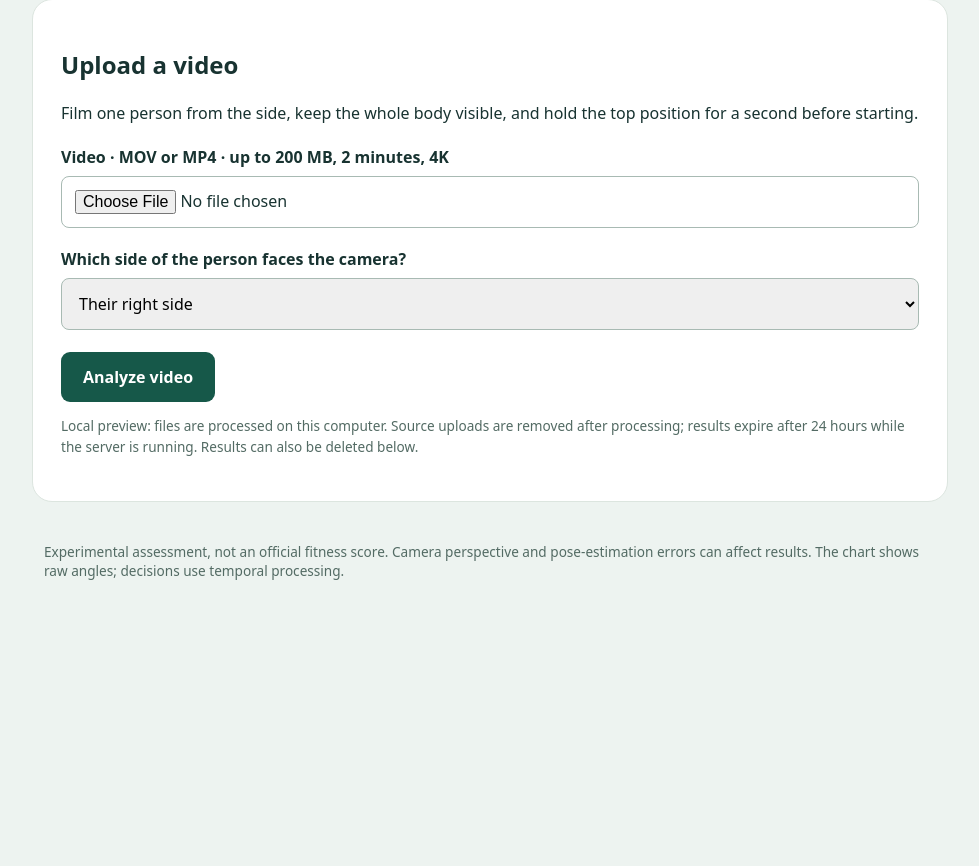
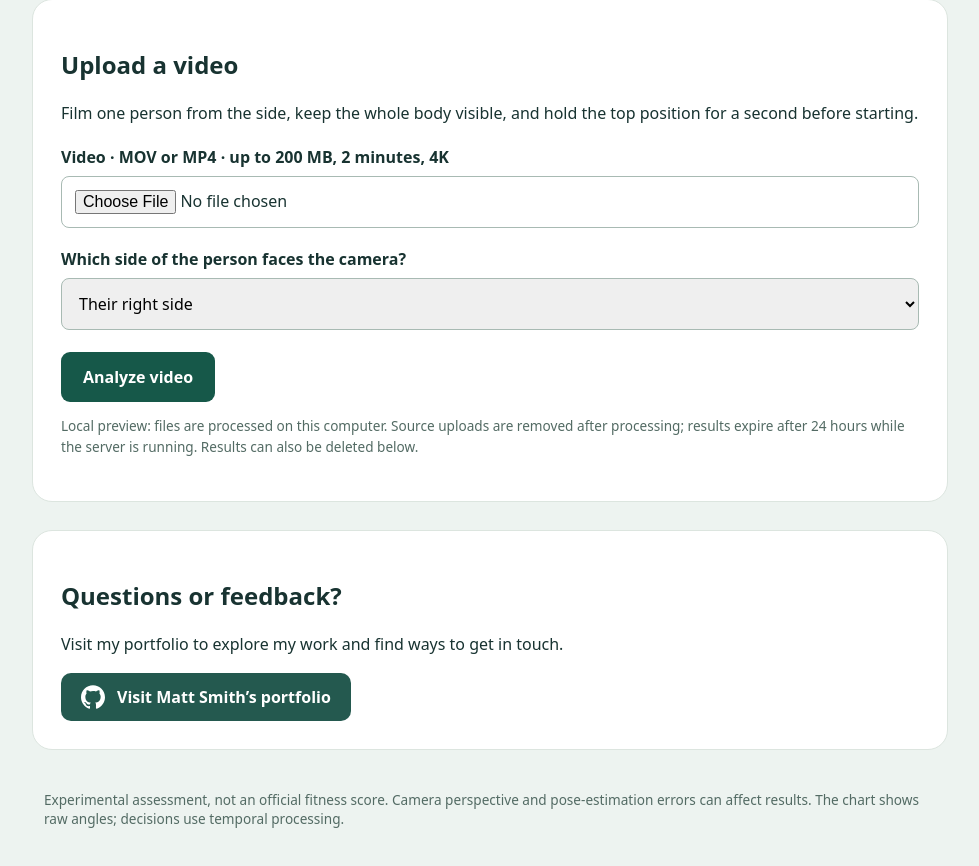
Before and after one commit to mdsmith44/pushup-verifier, a plain HTML site: page pushup/static/index.html in a window 1280 px wide. Shown: the part 885-1751 px from the top of the page, without its empty margins (150-1129 px from the left). Before the commit the page ends 1525 px from the top, so only its background shows below. Drawn offline with Linux system fonts and the light colour scheme.

Commit message:
Added contact me to landing page

```diff
--- a/pushup/static/index.html
+++ b/pushup/static/index.html
@@ -57,4 +57,25 @@
 <form id="upload"><label for="video">Video · MOV or MP4 · up to 200 MB, 2 minutes, 4K</label><input id="video" type="file" accept=".mov,.mp4,video/mp4,video/quicktime" required><label for="side">Which side of the person faces the camera?</label><select id="side"><option value="right">Their right side</option><option value="left">Their left side</option></select><button id="submit" type="submit">Analyze video</button></form>
 <p class="fine">Local preview: files are processed on this computer. Source uploads are removed after processing; results expire after 24 hours while the server is running. Results can also be deleted below.</p><p id="status" role="status" aria-live="polite"></p></section>
 <section id="results" hidden><h2>Your results</h2><div id="counts" class="counts"></div><p>Completed movements are not necessarily valid reps. Partial-start returns are listed separately; unassessable segments may be completed or interrupted.</p><video id="replay" controls playsinline preload="metadata"></video><p><a id="download-video" download="pushup-annotated.mp4">Download annotated video</a></p><img id="chart" alt="Measured elbow angle over time with top and depth thresholds"><p><a id="download-chart" download="pushup-chart.png">Download chart</a> · <a id="download-report" download="pushup-report.json">Download full report</a></p><h3>Attempt details</h3><div class="table"><table><thead><tr><th>Time</th><th>Outcome</th><th>Details</th></tr></thead><tbody id="attempts"></tbody></table></div><button id="delete" class="secondary">Delete this result</button></section>
+
+<section class="portfolio-contact">
+  <h2>Questions or feedback?</h2>
+  <p>
+    Visit my portfolio to explore my work and find ways to get in touch.
+  </p>
+
+  <a class="portfolio-link" href="https://mdsmith44.github.io/">
+    <svg
+      width="24"
+      height="24"
+      viewBox="0 0 24 24"
+      fill="currentColor"
+      aria-hidden="true"
+      focusable="false"
+    >
+      <path d="M12 .297C5.37.297 0 5.67 0 12.297c0 5.303 3.438 9.8 8.205 11.385.6.113.82-.258.82-.577 0-.285-.01-1.04-.015-2.04-3.338.724-4.043-1.61-4.043-1.61-.546-1.387-1.333-1.756-1.333-1.756-1.09-.745.083-.729.083-.729 1.205.084 1.838 1.237 1.838 1.237 1.07 1.835 2.809 1.305 3.495.998.108-.776.418-1.305.762-1.605-2.665-.3-5.467-1.334-5.467-5.931 0-1.31.469-2.381 1.236-3.221-.124-.303-.536-1.524.117-3.176 0 0 1.008-.322 3.301 1.23a11.52 11.52 0 0 1 3.003-.404c1.02.005 2.047.138 3.006.404 2.291-1.552 3.297-1.23 3.297-1.23.655 1.652.243 2.873.119 3.176.77.84 1.235 1.911 1.235 3.221 0 4.609-2.807 5.628-5.479 5.925.43.372.823 1.102.823 2.222 0 1.606-.015 2.898-.015 3.293 0 .322.216.694.825.576C20.565 22.092 24 17.592 24 12.297c0-6.627-5.373-12-12-12"/>
+    </svg>
+    <span>Visit Matt Smith’s portfolio</span>
+  </a>
+</section>
 <footer>Experimental assessment, not an official fitness score. Camera perspective and pose-estimation errors can affect results. The chart shows raw angles; decisions use temporal processing.</footer></main></body></html>
--- a/pushup/static/style.css
+++ b/pushup/static/style.css
@@ -47,3 +47,32 @@ details[open] > .demo-toggle::before {
   margin: 20px auto;
   border-radius: 12px;
 }
+
+.portfolio-link {
+  display: inline-flex;
+  align-items: center;
+  justify-content: center;
+  gap: 12px;
+  min-height: 48px;
+  padding: 12px 20px;
+  box-sizing: border-box;
+  border-radius: 10px;
+  background: #24594f;
+  color: white;
+  font-weight: 600;
+  text-decoration: none;
+}
+
+.portfolio-link svg {
+  flex-shrink: 0;
+}
+
+.portfolio-link:hover {
+  background: #193f38;
+  color: white;
+}
+
+.portfolio-link:focus-visible {
+  outline: 3px solid #24594f;
+  outline-offset: 4px;
+}
```
